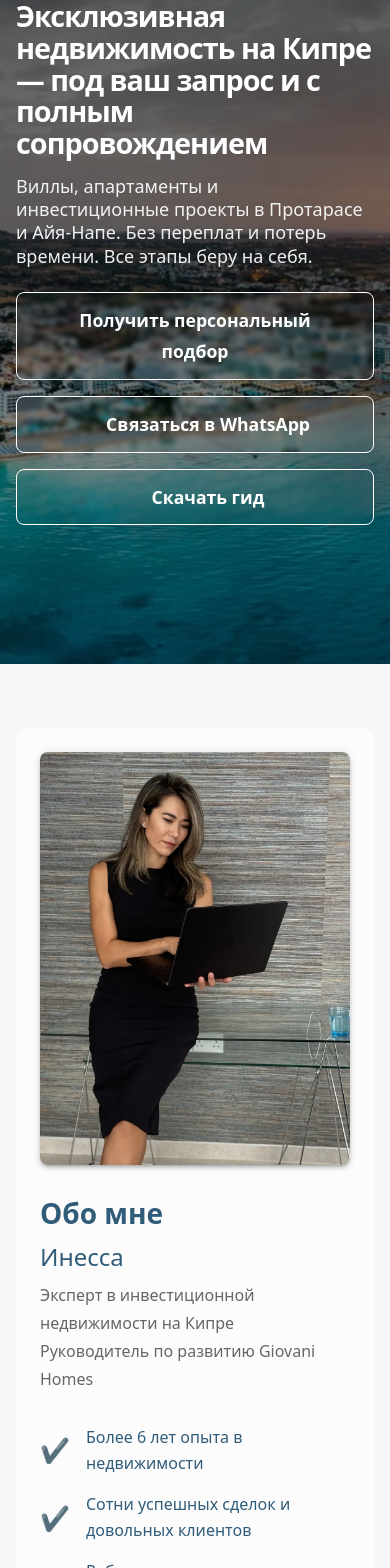
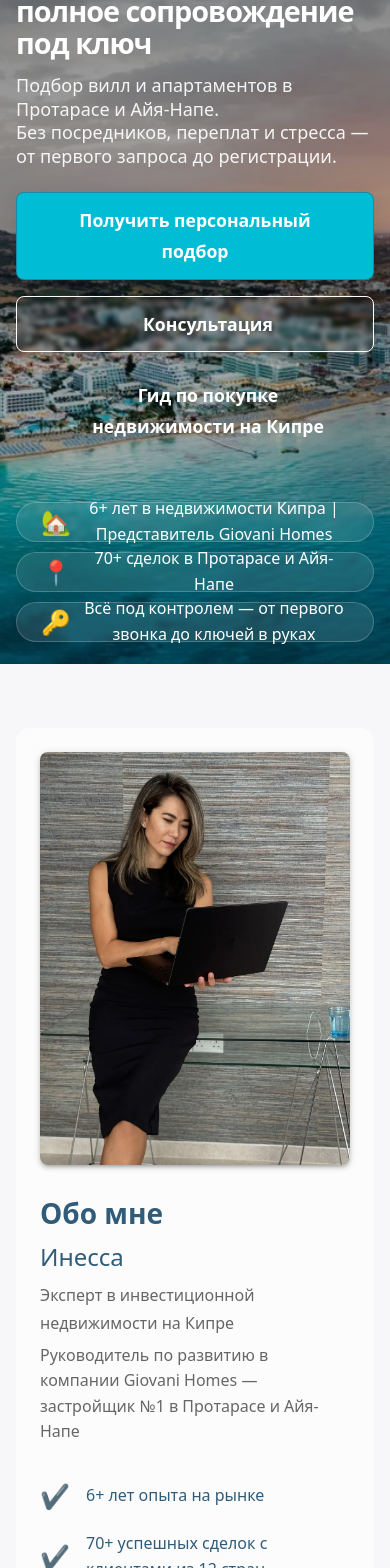
Before and after one commit to B0user/rel, a React (Vite) app: page / in a window 390 px wide. Shown: the part 180-1748 px from the top of the page. Built offline with nearby package versions, Linux system fonts and the light colour scheme; some icons are missing.

Commit message:
правки hero block без адаптива; Обо мне; Решение от меня

```diff
--- a/src/i18n/locales.js
+++ b/src/i18n/locales.js
@@ -17,40 +17,51 @@ export const locales = {
     },
     hero: {
       pretitle: 'На основе 100+ собственных сделок',
-      title: 'Эксклюзивная недвижимость на Кипре — под ваш запрос и с полным сопровождением',
-      subtitle: 'Виллы, апартаменты и инвестиционные проекты в Протарасе и Айя-Напе. Без переплат и потерь времени. Все этапы беру на себя.',
+      title: 'Недвижимость на Кипре — ROI до 7%, ВНЖ и полное сопровождение под ключ',
+      subtitle1: 'Подбор вилл и апартаментов в Протарасе и Айя-Напе.',
+      subtitle2: 'Без посредников, переплат и стресса — от первого запроса до регистрации.',
       button1: 'Получить персональный подбор',
-      button2: 'Связаться в WhatsApp',
-      button3: 'Скачать гид',
+      button2: 'Консультация',
+      button3: 'Гид по покупке недвижимости на Кипре',
+      attention_triggers: [
+        {text: '6+ лет в недвижимости Кипра | Представитель Giovani Homes', icon: '🏡'},
+        {text: '70+ сделок в Протарасе и Айя-Напе', icon: '📍'},
+        {text: 'Всё под контролем — от первого звонка до ключей в руках', icon: '🔑'},
+      ]
     },
     about: {
       title: 'Обо мне',
       name: 'Инесса',
       role: 'Эксперт в инвестиционной недвижимости на Кипре',
-      company: 'Руководитель по развитию Giovani Homes',
+      company: 'Руководитель по развитию в компании Giovani Homes — застройщик №1 в Протарасе и Айя-Напе',
       points: [
-        'Более 6 лет опыта в недвижимости',
-        'Сотни успешных сделок и довольных клиентов',
-        'Работаю напрямую с крупнейшим застройщиком региона',
-        'Доступ к эксклюзивным, закрытым предложениям'
-      ]
+        '6+ лет опыта на рынке',
+        '70+ успешных сделок с клиентами из 12 стран',
+        'От квартиры до строительства отеля — индивидуальные стратегии',
+        'Долгосрочные отношения и личное сопровождение',
+        'Доступ к эксклюзивным, закрытым объектам',
+        'Говорю: 🇷🇺 🇬🇧 🇬🇷'
+      ],
+      quote: 'Я не просто подбираю объект. Я создаю для клиента уверенность, результат и комфорт — как для себя.'
     },
     painPoints: {
       title: 'Типовое состояние клиента',
       points: [
         'Сложно разобраться в рынке',
-        'Страх потерь, недоверие к посредникам',
+        'Недоверие, страх потерь',
         'Не знаете, с чего начать',
-        'Нет времени на поездки и оформление'
+        'Нет времени ехать и оформлять',
+        'Нужна инвестиция, но неясно, как это работает'
       ]
     },
     solutions: {
       title: 'Решение от меня',
       points: [
-        'Я беру на себя весь процесс — от подбора до ключей',
+        'Беру на себя весь процесс — от подбора до ключей',
         'Только проверенные объекты и честные условия',
-        'Видеотуры, консультации, сделки удалённо',
-        'Безопасно, прозрачно, официально'
+        'Всё объясняю по шагам, сопровождаю на всех этапах ',
+        'Видео-туры, консультации, сделки — всё можно удалённо',
+        'Считаю ROI, подбираю под цель: доход, отдых или ВНЖ'
       ]
     },
     howIWork: {
--- a/src/pages/LandingPage.jsx
+++ b/src/pages/LandingPage.jsx
@@ -254,7 +254,7 @@ const LandingPage = () => {
               position: 'relative',
               minHeight: '100vh',
               height: '100vh',
-              backgroundImage: `linear-gradient(to bottom, rgba(0,0,0,0.7) 0%, rgba(0,0,0,0.5) 60%, rgba(0,0,0,0.2) 100%), url(${bgHero})`,
+              backgroundImage: `linear-gradient(to bottom, rgba(0,0,0,0.5) 0%, rgba(0,0,0,0.3) 60%, rgba(0,0,0,0.1) 100%), url(${bgHero})`,
               backgroundSize: 'cover',
               backgroundPosition: 'center',
               alignItems: 'center',
@@ -276,8 +276,11 @@ const LandingPage = () => {
                   <Typography variant="h1" sx={{ fontWeight: 700, mb: 2, fontSize: { xs: '1.8rem', md: '2.8rem' }, lineHeight: 1.1, color: 'white', letterSpacing: -1 }}>
                     {t.hero.title}
                   </Typography>
+                  <Typography variant="h5" sx={{ mb: 0, opacity: 0.92, fontWeight: 400, fontSize: { xs: 18, md: 22 }, color: 'white', lineHeight: 1.3 }}>
+                    {t.hero.subtitle1}
+                  </Typography>
                   <Typography variant="h5" sx={{ mb: 3, opacity: 0.92, fontWeight: 400, fontSize: { xs: 18, md: 22 }, color: 'white', lineHeight: 1.3 }}>
-                    {t.hero.subtitle}
+                    {t.hero.subtitle2}
                   </Typography>
                   <Box sx={{ display: 'flex', flexDirection: { xs: 'column', sm: 'column' }, gap: 2, mt: 3 }}>
                     <Button
@@ -285,7 +288,7 @@ const LandingPage = () => {
                       size="large"
                       sx={{
                         color: 'white',
-                        borderColor: 'white',
+                        // borderColor: 'white',
                         fontWeight: 600,
                         px: 4,
                         py: 1.5,
@@ -293,8 +296,9 @@ const LandingPage = () => {
                         borderRadius: 2,
                         backdropFilter: 'blur(2px)',
                         boxShadow: '0 2px 16px 0 rgba(0,0,0,0.08)',
+                        backgroundColor: '#00BCD4',
                         '&:hover': {
-                          background: 'rgba(255,255,255,0.08)',
+                          background: 'rgba(255,255,255,0.4)',
                           borderColor: 'white',
                         },
                       }}
@@ -328,23 +332,24 @@ const LandingPage = () => {
                     >
                       {t.hero.button2}
                     </Button>
+                    <Box sx={{width: '100%', display: 'flex', justifyContent: 'center', alignItems: 'center'}}>
                       <Button
-                      variant="outlined"
+                        variant="text"
                         size="large"
                         startIcon={<DownloadIcon />}
                         sx={{
                           color: 'white',
-                        borderColor: 'white',
+                          // borderColor: 'white',
                           fontWeight: 600,
                           px: 4,
                           py: 1.5,
                           fontSize: '1.1rem',
                           borderRadius: 2,
-                        backdropFilter: 'blur(2px)',
-                        boxShadow: '0 2px 16px 0 rgba(0,0,0,0.08)',
+                          // backdropFilter: 'blur(2px)',
+                          // boxShadow: '0 2px 16px 0 rgba(0,0,0,0.08)',
                           '&:hover': {
-                          background: 'rgba(255,255,255,0.08)',
                             borderColor: 'white',
+                            border: '1px solid'
                           },
                         }}
                       >
@@ -352,6 +357,41 @@ const LandingPage = () => {
                       </Button>
                     </Box>
                   </Box>
+                </Box>
+
+                <Box sx={{
+                  display: 'flex',
+                  flexDirection: 'column',
+                  gap: '10px'
+                }}>
+                {t.hero.attention_triggers.map((trigger) => (
+                    <Box
+                        sx={{
+                          display: 'flex',
+                          alignItems: 'center',
+                          justifyContent: 'center',
+                          gap: 1,
+                          bgcolor: 'rgba(255,255,255,0.1)',
+                          borderRadius: '50px',
+                          py: 2,
+                          px: 3,
+                          border: '1px solid rgba(255,255,255,0.2)',
+                          backdropFilter: 'blur(2px)',
+                          height: '40px',
+                          width: 'fit-content',
+                          textAlign: 'center',
+                        }}
+                    >
+                      <Typography variant="h5" sx={{ lineHeight: 1 }}>
+                        {trigger.icon}
+                      </Typography>
+                      <Typography variant="body1" sx={{ color: 'white', fontWeight: 500 }}>
+                        {trigger.text}
+                      </Typography>
+                    </Box>
+                ))}
+                </Box>
+
               </Container>
             </Box>
           </section>
@@ -363,7 +403,7 @@ const LandingPage = () => {
               py: 8,
             }}>
               <Container maxWidth="lg">
-                <Grid container spacing={4} alignItems="center" sx={{backgroundColor: 'rgba(255, 255, 255, 0.7)', p: 3, borderRadius: '14px', justifyContent: 'left'}}>
+                <Grid container spacing={4} alignItems="center" sx={{backgroundColor: 'rgba(255, 255, 255, 0.7)', p: 3, borderRadius: '14px', justifyContent: 'left' }}>
                   <Grid item xs={12} md={4}>
                     <Box
                       component="img"
@@ -389,8 +429,10 @@ const LandingPage = () => {
                     <Typography variant="h5" color="primary" gutterBottom >
                       {t.about.name}
                     </Typography>
-                    <Typography variant="subtitle1" color="text.secondary" gutterBottom >
+                    <Typography variant="subtitle1" color="text.secondary" gutterBottom sx={{textWrap: 'wrap'}} >
                       {t.about.role}<br />
+                    </Typography>
+                    <Typography color="text.secondary" gutterBottom sx={{width: { sm: '200px',md: '500px' } }} >
                       {t.about.company}
                     </Typography>
                     <Box sx={{ mt: 4 }}>
@@ -403,6 +445,21 @@ const LandingPage = () => {
                     </Box>
                   </Grid>
                 </Grid>
+                <Box
+                    sx={{
+                      mt: 4,
+                      p: 3,
+                      borderLeft: '4px solid',
+                      borderColor: 'primary.main',
+                      backgroundColor: '#fff',
+                      borderRadius: 2,
+                      boxShadow: 1,
+                    }}
+                >
+                  <Typography variant="body1" fontStyle="italic" color="text.secondary">
+                    “{t.about.quote}”
+                  </Typography>
+                </Box>
               </Container>
             </Box>
           </section>
```
Lines whose indentation alone changed are shown as unchanged.
